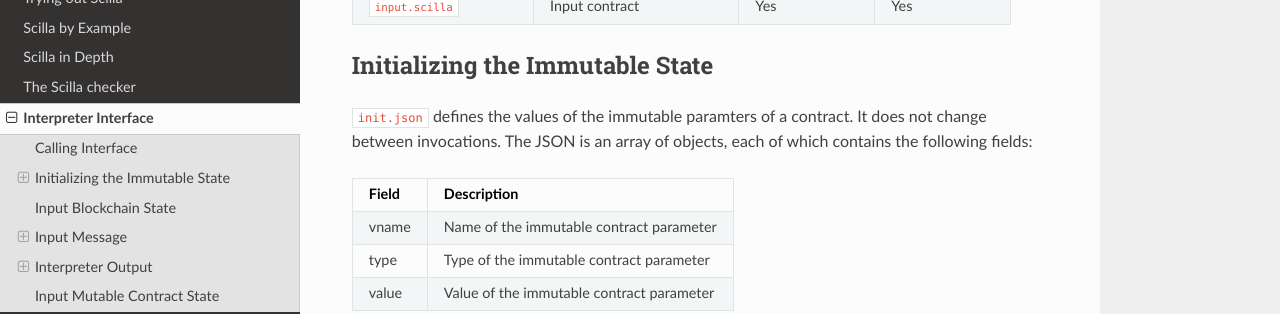
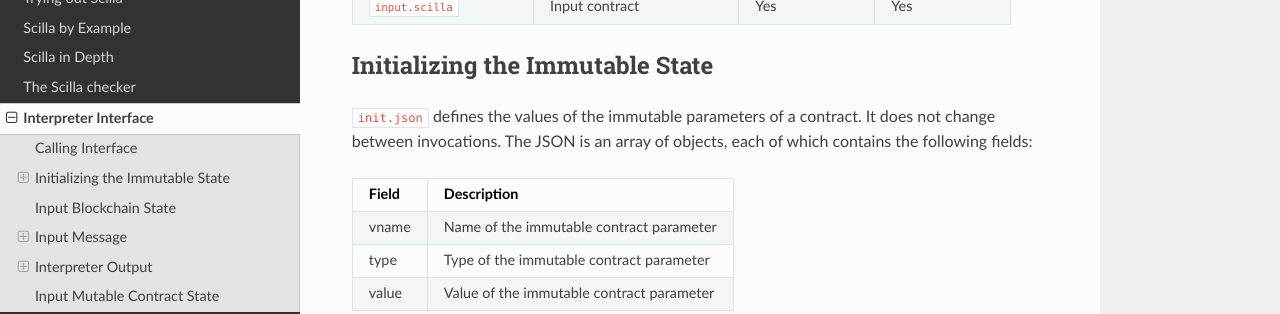
Before and after one commit to Zilliqa/scilla-docs, a Sphinx documentation site: the page built from docs/source/interface.rst, in a window 1280 px wide and 900 px high, scrolled down 891 px. Shown: the part 151-465 px from the top of the window. Built offline with Sphinx 7.4.7 and the Read the Docs theme 2.0.0, drawn with Linux system fonts in a browser that asks for light colours.

Commit message:
Fix a few typos

```diff
--- a/docs/source/interface.rst
+++ b/docs/source/interface.rst
@@ -59,7 +59,7 @@ contract definition is free of syntax errors.
 Initializing the Immutable State
 ################################
 
-``init.json`` defines the values of the immutable paramters of a contract.
+``init.json`` defines the values of the immutable parameters of a contract.
 It does not change between invocations.  The JSON is an array of
 objects, each of which contains the following fields:
 
--- a/docs/source/scilla-in-depth.rst
+++ b/docs/source/scilla-in-depth.rst
@@ -916,7 +916,7 @@ can be used to traverse all the elements of any list:
 
 - ``list_foldl: ('B -> 'A -> 'B) -> 'B -> (List 'A) -> 'B`` :
   Recursively process the elements in a list from front to back, while
-  keeping track of an *accumulator* (which can be though of as a
+  keeping track of an *accumulator* (which can be thought of as a
   running total). ``list_foldl`` takes three arguments, which all
   depend on the two type variables ``'A`` and ``'B``:
 
@@ -1267,7 +1267,7 @@ The pieces of the game can be defined using the following type
    | Rook
    | Bishop
 
-Each of the constructors represents a type of piece in the games. None
+Each of the constructors represents a type of piece in the game. None
 of the constructors take any arguments.
 
 The board is represented as a set of squares, where each square has
```
